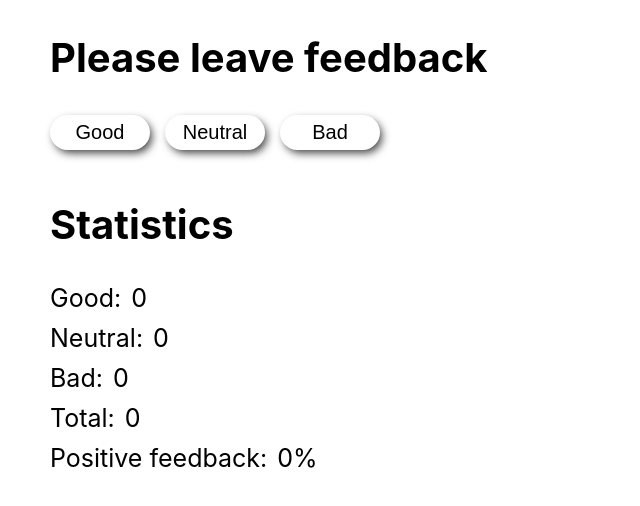
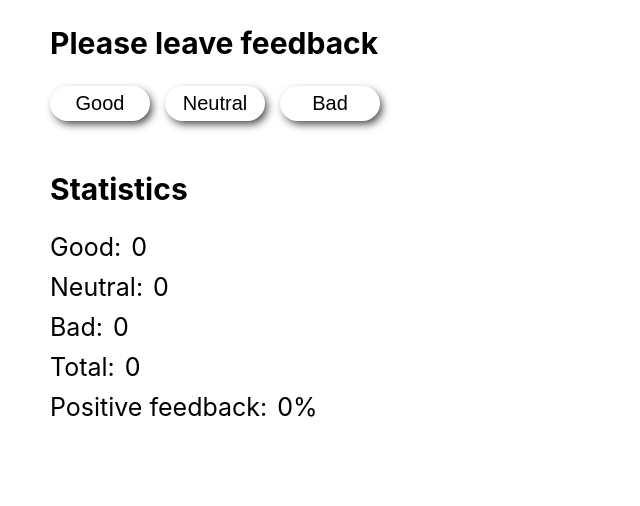
Before and after one commit to Vovap1991/goit-react-hw-02-feedback, a React (Create React App) app: page / in a window 1280 px wide. Shown: the top 506 px of the page, without its empty margins (0-640 px from the left). Built offline with nearby package versions, Linux system fonts and the light colour scheme.

Commit message:
Step 3 is done

```diff
--- a/src/components/App.jsx
+++ b/src/components/App.jsx
@@ -1,5 +1,6 @@
 import React, { Component } from 'react';
-import { Feedback } from './Feedback/Feedback';
+import { Section } from './Section/Section';
+import { FeedbackOptions } from './FeedbackOptions/FeedbackOptions';
 import { Statistics } from './Statistics/Statistics';
 
 export class App extends Component {
@@ -33,12 +34,22 @@ export class App extends Component {
   render() {
     return (
       <div>
-        <Feedback onIncrement={this.getFeedback} />
-        <Statistics
-          clicks={this.state}
-          total={this.countTotalFeedback()}
-          positivePercentage={this.countPositiveFeedbackPercentage()}
-        />
+        <Section title="Please leave feedback">
+          <FeedbackOptions
+            options={['good', 'neutral', 'bad']}
+            onLeaveFeedback={this.getFeedback}
+          />
+        </Section>
+
+        <Section title="Statistics">
+          <Statistics
+            good={this.state.good}
+            neutral={this.state.neutral}
+            bad={this.state.bad}
+            total={this.countTotalFeedback()}
+            positivePercentage={this.countPositiveFeedbackPercentage()}
+          />
+        </Section>
       </div>
     );
   }
--- a/src/components/Feedback/Feedback.jsx
+++ /dev/null
@@ -1,12 +0,0 @@
-import { FeedbackWrapper, FeedbackTitle, FeedbackBtn } from './Feedback.styled';
-
-export const Feedback = ({ onIncrement }) => {
-  return (
-    <FeedbackWrapper>
-      <FeedbackTitle>Please leave feedback</FeedbackTitle>
-      <FeedbackBtn onClick={() => onIncrement('good')}>Good</FeedbackBtn>
-      <FeedbackBtn onClick={() => onIncrement('neutral')}>Neutral</FeedbackBtn>
-      <FeedbackBtn onClick={() => onIncrement('bad')}>Bad</FeedbackBtn>
-    </FeedbackWrapper>
-  );
-};
--- /dev/null
+++ b/src/components/FeedbackOptions/FeedbackOptions.jsx
@@ -0,0 +1,14 @@
+import { FeedbackBtn, FeedbackWrapper } from './FeedbackOptions.styled';
+
+export const FeedbackOptions = ({ options, onLeaveFeedback }) => {
+  const [good, neutral, bad] = options;
+  return (
+    <FeedbackWrapper>
+      <FeedbackBtn onClick={() => onLeaveFeedback(good)}>Good</FeedbackBtn>
+      <FeedbackBtn onClick={() => onLeaveFeedback(neutral)}>
+        Neutral
+      </FeedbackBtn>
+      <FeedbackBtn onClick={() => onLeaveFeedback(bad)}>Bad</FeedbackBtn>
+    </FeedbackWrapper>
+  );
+};
--- a/src/components/Feedback/Feedback.styled.js
+++ b/src/components/FeedbackOptions/FeedbackOptions.styled.js
@@ -3,10 +3,6 @@ import styled from 'styled-components';
 export const FeedbackWrapper = styled.div`
   margin-left: 50px;
   margin-bottom: 50px;
-`;
-
-export const FeedbackTitle = styled.h2`
-  font-size: 40px;
 `;
 
 export const FeedbackBtn = styled.button`
--- /dev/null
+++ b/src/components/Section/Section.jsx
@@ -0,0 +1,10 @@
+import { SectionTitle } from './Section.styled';
+
+export const Section = ({ title, children }) => {
+  return (
+    <div>
+      <SectionTitle>{title}</SectionTitle>
+      {children}
+    </div>
+  );
+};
--- /dev/null
+++ b/src/components/Section/Section.styled.js
@@ -0,0 +1,6 @@
+import styled from 'styled-components';
+
+export const SectionTitle = styled.h2`
+  margin-left: 50px;
+  font-size: 30px;
+`;
--- a/src/components/Statistics/Statistics.jsx
+++ b/src/components/Statistics/Statistics.jsx
@@ -1,15 +1,14 @@
-import {
-  StatisticsWrapper,
-  StatisticsTitle,
-  StatisticsItem,
-  Clicks,
-} from './Statistics.styled';
+import { StatisticsWrapper, StatisticsItem, Clicks } from './Statistics.styled';
 
-export const Statistics = ({ clicks, total, positivePercentage }) => {
-  const { good, neutral, bad } = clicks;
+export const Statistics = ({
+  good,
+  neutral,
+  bad,
+  total,
+  positivePercentage,
+}) => {
   return (
     <StatisticsWrapper>
-      <StatisticsTitle>Statistics</StatisticsTitle>
       <StatisticsItem>
         Good:
         <Clicks>{good}</Clicks>
--- a/src/components/Statistics/Statistics.styled.js
+++ b/src/components/Statistics/Statistics.styled.js
@@ -2,10 +2,6 @@ import styled from 'styled-components';
 
 export const StatisticsWrapper = styled.div`
   margin-left: 50px;
-`;
-
-export const StatisticsTitle = styled.h2`
-  font-size: 40px;
 `;
 
 export const StatisticsItem = styled.p`
```
